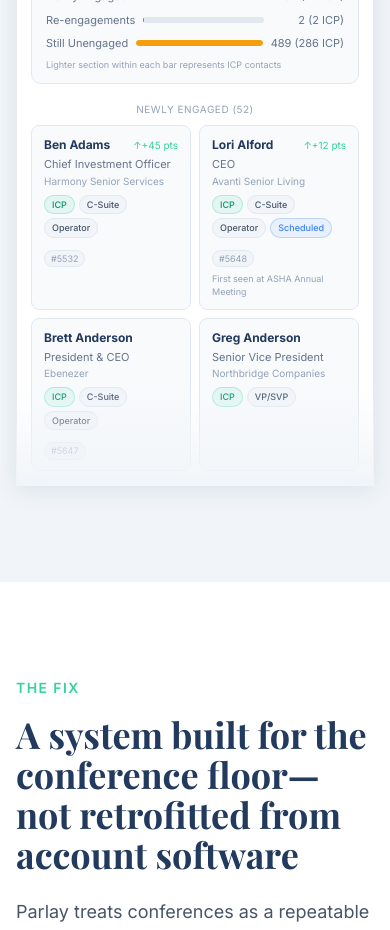
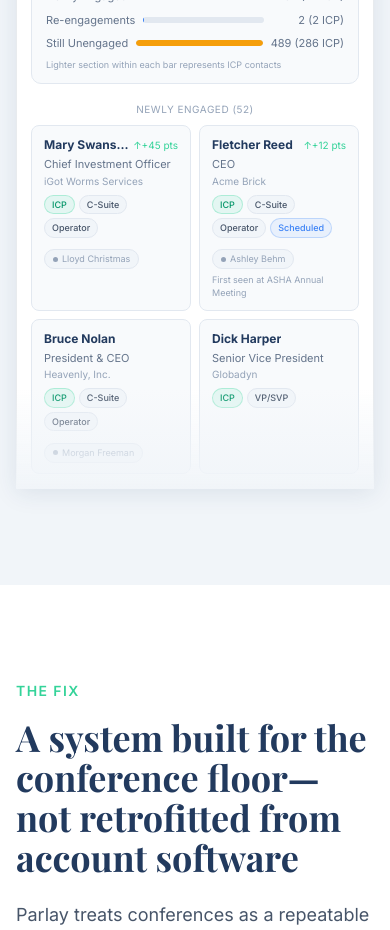
Before and after one commit to kmwinn21-beep/parlay-website, a Next.js app: page / in a window 390 px wide. Shown: the part 4080-5010 px from the top of the page. Built offline with nearby package versions, Linux system fonts and the light colour scheme; a web font is replaced by a local one.

Commit message:
Update VsCrmSection contact card data and rep field
Replace ID badge with rep name pill (dot + name). Swap contact data:
Mary Swanson/Lloyd Christmas, Fletcher Reed/Ashley Behm,
Bruce Nolan/Morgan Freeman, Dick Harper (mobile only).

https://claude.ai/code/session_01RwmYAJearQrQvsAdnjSfq1

```diff
--- a/components/marketing/VsCrmSection.tsx
+++ b/components/marketing/VsCrmSection.tsx
@@ -34,22 +34,22 @@ interface ContactData {
   delta: string | null;
   title: string;
   company: string;
-  id: string | null;
+  rep: string | null;
   firstSeen: string | null;
   pills: [string, PillType][];
 }
 
 const DESKTOP_CONTACTS: ContactData[] = [
-  { name: "Ben Adams",      delta: "↑+45 pts", title: "Chief Investment Officer", company: "Harmony Senior Services", id: "5532", firstSeen: null,                 pills: [["ICP","icp"],["C-Suite","neutral"],["Operator","neutral"]] },
-  { name: "Lori Alford",    delta: "↑+12 pts", title: "CEO",                      company: "Avanti Senior Living",   id: "5648", firstSeen: "ASHA Annual Meeting", pills: [["ICP","icp"],["C-Suite","neutral"],["Operator","neutral"],["Scheduled","scheduled"]] },
-  { name: "Brett Anderson", delta: null,        title: "President & CEO",          company: "Ebenezer",               id: "5647", firstSeen: "SL 100 2026",         pills: [["ICP","icp"],["C-Suite","neutral"],["Operator","neutral"]] },
+  { name: "Mary Swanson",  delta: "↑+45 pts", title: "Chief Investment Officer", company: "iGot Worms Services", rep: "Lloyd Christmas", firstSeen: null,                 pills: [["ICP","icp"],["C-Suite","neutral"],["Operator","neutral"]] },
+  { name: "Fletcher Reed", delta: "↑+12 pts", title: "CEO",                      company: "Acme Brick",          rep: "Ashley Behm",     firstSeen: "ASHA Annual Meeting", pills: [["ICP","icp"],["C-Suite","neutral"],["Operator","neutral"],["Scheduled","scheduled"]] },
+  { name: "Bruce Nolan",   delta: null,        title: "President & CEO",          company: "Heavenly, Inc.",      rep: "Morgan Freeman",  firstSeen: "SL 100 2026",         pills: [["ICP","icp"],["C-Suite","neutral"],["Operator","neutral"]] },
 ];
 
 const MOBILE_CONTACTS: ContactData[] = [
-  { name: "Ben Adams",      delta: "↑+45 pts", title: "Chief Investment Officer", company: "Harmony Senior Services", id: "5532", firstSeen: null,                 pills: [["ICP","icp"],["C-Suite","neutral"],["Operator","neutral"]] },
-  { name: "Lori Alford",    delta: "↑+12 pts", title: "CEO",                      company: "Avanti Senior Living",   id: "5648", firstSeen: "ASHA Annual Meeting", pills: [["ICP","icp"],["C-Suite","neutral"],["Operator","neutral"],["Scheduled","scheduled"]] },
-  { name: "Brett Anderson", delta: null,        title: "President & CEO",          company: "Ebenezer",               id: "5647", firstSeen: null,                  pills: [["ICP","icp"],["C-Suite","neutral"],["Operator","neutral"]] },
-  { name: "Greg Anderson",  delta: null,        title: "Senior Vice President",    company: "Northbridge Companies",  id: null,   firstSeen: null,                  pills: [["ICP","icp"],["VP/SVP","neutral"]] },
+  { name: "Mary Swanson",  delta: "↑+45 pts", title: "Chief Investment Officer", company: "iGot Worms Services", rep: "Lloyd Christmas", firstSeen: null,                 pills: [["ICP","icp"],["C-Suite","neutral"],["Operator","neutral"]] },
+  { name: "Fletcher Reed", delta: "↑+12 pts", title: "CEO",                      company: "Acme Brick",          rep: "Ashley Behm",     firstSeen: "ASHA Annual Meeting", pills: [["ICP","icp"],["C-Suite","neutral"],["Operator","neutral"],["Scheduled","scheduled"]] },
+  { name: "Bruce Nolan",   delta: null,        title: "President & CEO",          company: "Heavenly, Inc.",      rep: "Morgan Freeman",  firstSeen: null,                  pills: [["ICP","icp"],["C-Suite","neutral"],["Operator","neutral"]] },
+  { name: "Dick Harper",   delta: null,        title: "Senior Vice President",    company: "Globadyn",            rep: null,              firstSeen: null,                  pills: [["ICP","icp"],["VP/SVP","neutral"]] },
 ];
 
 function ContactCard({ contact, truncate }: { contact: ContactData; truncate?: boolean }) {
@@ -67,12 +67,13 @@ function ContactCard({ contact, truncate }: { contact: ContactData; truncate?: b
       <p style={{ fontSize: 10, color: "#94a3b8", marginBottom: 6, overflow: truncate ? "hidden" : undefined, textOverflow: truncate ? "ellipsis" : undefined, whiteSpace: truncate ? "nowrap" : undefined }}>
         {contact.company}
       </p>
-      <div style={{ display: "flex", flexWrap: "wrap", gap: 4, marginBottom: contact.id || contact.firstSeen ? 6 : 0 }}>
+      <div style={{ display: "flex", flexWrap: "wrap", gap: 4, marginBottom: contact.rep || contact.firstSeen ? 6 : 0 }}>
         {contact.pills.map(([label, type]) => <Pill key={label} label={label} type={type} />)}
       </div>
-      {contact.id && (
-        <span style={{ fontSize: 9, color: "#94a3b8", background: "#f1f5f9", border: "1px solid #e2e8f0", borderRadius: 20, padding: "1px 6px", display: "inline-block" }}>
-          #{contact.id}
+      {contact.rep && (
+        <span style={{ fontSize: 9, color: "#94a3b8", background: "#f1f5f9", border: "1px solid #e2e8f0", borderRadius: 20, padding: "2px 8px", display: "inline-flex", alignItems: "center", gap: 4 }}>
+          <span style={{ width: 5, height: 5, borderRadius: "50%", background: "#94a3b8", display: "inline-block", flexShrink: 0 }} />
+          {contact.rep}
         </span>
       )}
       {contact.firstSeen && (
```
